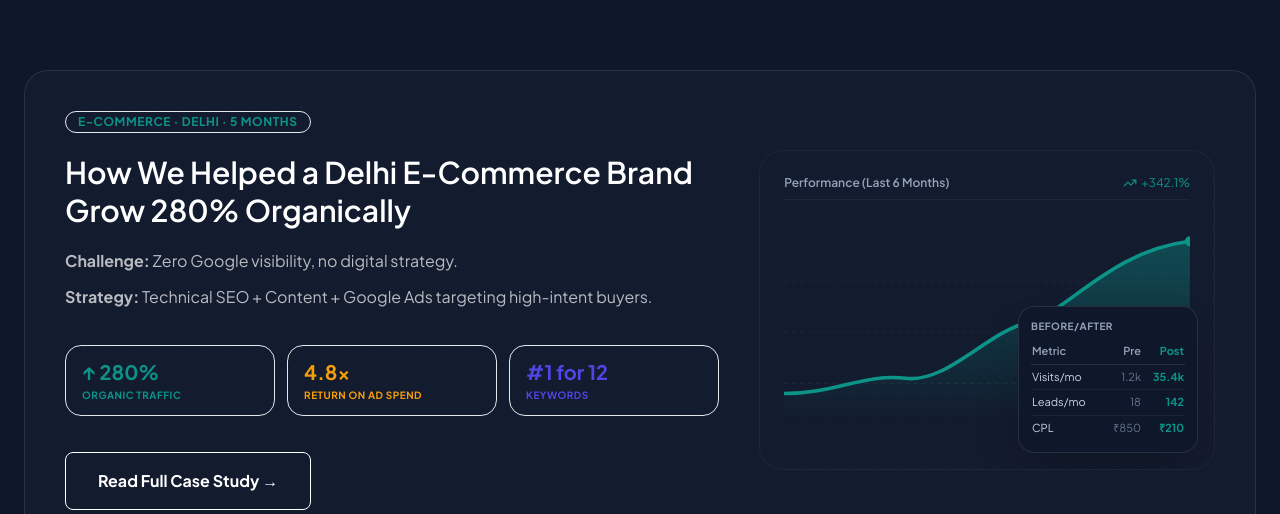
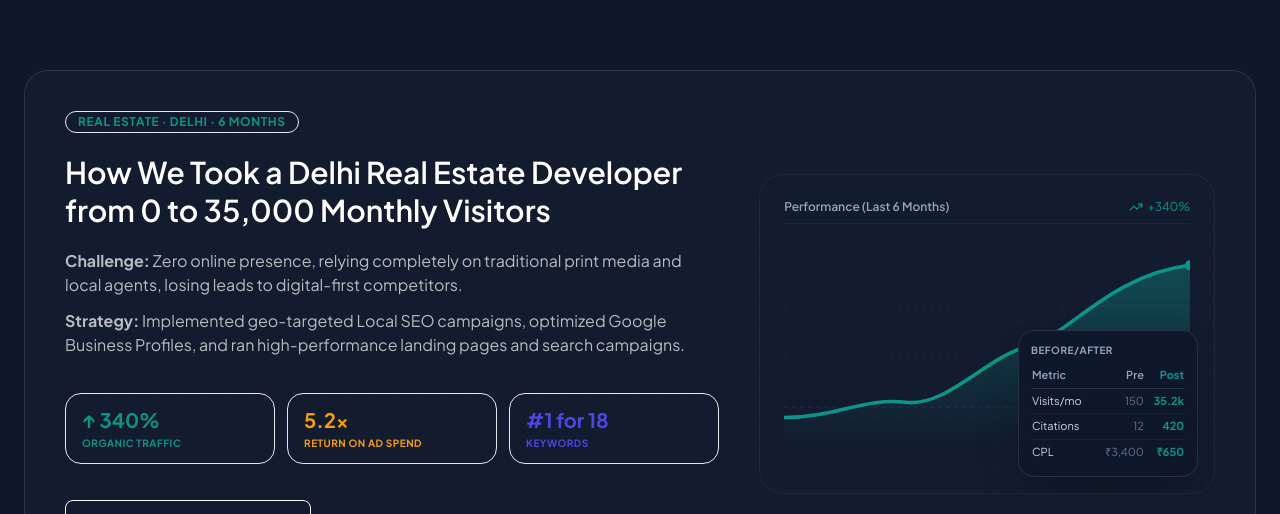
Before and after one commit to muddassir-commits/veloxis-global, a Next.js app: page / in a window 1280 px wide. Shown: the part 2731-3245 px from the top of the page. Built offline with nearby package versions, Linux system fonts and the light colour scheme; no server answers.

Commit message:
feat(case-studies): implement central data import, fix homepage card broken link, add related case studies linking ring

```diff
--- a/app/case-studies/CaseStudiesContent.tsx
+++ b/app/case-studies/CaseStudiesContent.tsx
@@ -7,79 +7,13 @@ import { Card } from '../../components/ui/Card';
 import { Button } from '../../components/ui/Button';
 import { ArrowRight, Calendar, MapPin, TrendingUp } from 'lucide-react';
 
-interface CaseStudy {
-  id: string;
-  slug: string;
-  title: string;
-  industry: string;
-  location: string;
-  duration: string;
-  challenge: string;
-  strategy: string;
-  metrics: string[];
-  image: string;
-  serviceCategory: 'SEO' | 'Google Ads' | 'Social Media';
-}
-
-const caseStudiesData: CaseStudy[] = [
-  {
-    id: "delhi-real-estate",
-    slug: "delhi-real-estate-developer",
-    title: "How We Took a Delhi Real Estate Developer from 0 to 35,000 Monthly Visitors",
-    industry: "Real Estate",
-    location: "Delhi",
-    duration: "6 Months",
-    challenge: "Zero online presence, relying completely on traditional print media and local agents, losing leads to digital-first competitors.",
-    strategy: "Implemented geo-targeted Local SEO campaigns, set up and optimized Google Business Profiles for high-priority projects, designed high-performance landing pages, and ran targeted Google Search campaigns.",
-    metrics: [
-      "+340% Organic Traffic",
-      "5.2x Return on Ad Spend (ROAS)",
-      "#1 on Google for 18 High-Intent Keywords"
-    ],
-    image: "/images/case-studies/real-estate-delhi.jpg",
-    serviceCategory: "SEO"
-  },
-  {
-    id: "noida-ecommerce",
-    slug: "noida-edtech-lead-generation",
-    title: "How Noida SkillEdge Academy Cut PPC Cost-Per-Lead by 42%",
-    industry: "EdTech",
-    location: "Noida",
-    duration: "2 Months",
-    challenge: "High cost-per-lead (CPL) on Meta Ads, flatlining organic reach, and unoptimized landing pages that bounced traffic.",
-    strategy: "Restructured Google Search Campaigns, built negative keyword lists, implemented A/B testing on landing page headlines and forms, and set up clear CRM conversion tracking pipelines.",
-    metrics: [
-      "42% Reduction in Cost-Per-Lead",
-      "2x Lead Volume in 60 Days",
-      "5.2x ROAS on Course Registrations"
-    ],
-    image: "/images/case-studies/edtech-noida.jpg",
-    serviceCategory: "Google Ads"
-  },
-  {
-    id: "lucknow-healthcare",
-    slug: "lucknow-healthcare-leads",
-    title: "Generating 500 Qualified Patient Leads in 90 Days for a Lucknow Healthcare Brand",
-    industry: "Healthcare",
-    location: "Lucknow",
-    duration: "3 Months",
-    challenge: "Low patient walk-ins across multiple local multi-specialty clinics. Low local maps visibility.",
-    strategy: "Optimized Google Business Profiles for local search packs, ran targeted hyper-local Facebook Ads, and set up a streamlined booking funnel on a mobile-responsive landing page.",
-    metrics: [
-      "500+ Qualified Patient Leads",
-      "60% Increase in Patient Footfall",
-      "100% Correct Map Rankings for 3 Locations"
-    ],
-    image: "/images/case-studies/healthcare-lucknow.jpg",
-    serviceCategory: "Social Media"
-  }
-];
+import { caseStudies } from '../../data/case-studies';
 
 export default function CaseStudiesContent() {
   const [activeFilter, setActiveFilter] = useState<string>('All');
   const filters = ['All', 'SEO', 'Google Ads', 'Social Media'];
 
-  const filteredStudies = caseStudiesData.filter(
+  const filteredStudies = caseStudies.filter(
     (study) => activeFilter === 'All' || study.serviceCategory === activeFilter
   );
 
--- a/app/case-studies/[slug]/page.tsx
+++ b/app/case-studies/[slug]/page.tsx
@@ -1,5 +1,6 @@
 import React from 'react';
 import { Metadata } from 'next';
+import Link from 'next/link';
 import { notFound } from 'next/navigation';
 import { caseStudies } from '../../../data/case-studies';
 import { constructMetadata } from '../../../lib/seo-config';
@@ -191,6 +192,46 @@ export default function SingleCaseStudyPage({ params }: Params) {
         </div>
       </section>
 
+      {/* Related Case Studies Section */}
+      <section className="bg-slate-50 py-16 border-t border-b border-slate-100 text-left">
+        <div className="max-w-container-max mx-auto px-gutter">
+          <h2 className="text-2xl font-extrabold text-slate-900 mb-8 tracking-tight">
+            Read Other Case Studies
+          </h2>
+          <div className="grid grid-cols-1 md:grid-cols-3 gap-8">
+            {caseStudies
+              .filter((s) => s.slug !== study.slug)
+              .slice(0, 3)
+              .map((other) => (
+                <Card
+                  key={other.id}
+                  hoverable={true}
+                  className="bg-white border border-slate-100 p-6 flex flex-col justify-between h-full"
+                >
+                  <div className="flex flex-col gap-3">
+                    <div className="flex gap-2">
+                      <Badge variant="teal">{other.industry}</Badge>
+                      <Badge variant="indigo">{other.location}</Badge>
+                    </div>
+                    <h3 className="font-bold text-slate-900 text-base hover:text-royal-blue transition-colors">
+                      <Link href={`/case-studies/${other.slug}`} id={`related-study-link-${other.id}`}>
+                        {other.title}
+                      </Link>
+                    </h3>
+                    <p className="text-xs text-on-surface-variant line-clamp-3 leading-relaxed">
+                      {other.challenge}
+                    </p>
+                  </div>
+                  <div className="mt-4 pt-4 border-t border-slate-100 flex items-center justify-between text-xs font-bold text-royal-blue">
+                    <span>Read Success Story</span>
+                    <span>→</span>
+                  </div>
+                </Card>
+              ))}
+          </div>
+        </div>
+      </section>
+
       <CtaBanner />
     </>
   );
--- a/components/sections/CasestudyFeature.tsx
+++ b/components/sections/CasestudyFeature.tsx
@@ -34,42 +34,42 @@ export const CasestudyFeature: React.FC = () => {
             {/* Left Column */}
             <div className="lg:col-span-7 flex flex-col items-start gap-5">
               <Badge variant="teal" className="px-3 py-1 font-bold text-xs uppercase tracking-wider bg-teal-accent/10 border border-teal-accent/20 text-teal-accent">
-                E-Commerce · Delhi · 5 Months
+                Real Estate · Delhi · 6 Months
               </Badge>
 
               <h3 className="text-2xl sm:text-headline-md font-extrabold text-white leading-tight">
-                How We Helped a Delhi E-Commerce Brand Grow 280% Organically
+                How We Took a Delhi Real Estate Developer from 0 to 35,000 Monthly Visitors
               </h3>
 
               <div className="text-body-md text-white/70 space-y-3">
                 <p>
-                  <strong>Challenge:</strong> Zero Google visibility, no digital strategy.
+                  <strong>Challenge:</strong> Zero online presence, relying completely on traditional print media and local agents, losing leads to digital-first competitors.
                 </p>
                 <p>
-                  <strong>Strategy:</strong> Technical SEO + Content + Google Ads targeting high-intent buyers.
+                  <strong>Strategy:</strong> Implemented geo-targeted Local SEO campaigns, optimized Google Business Profiles, and ran high-performance landing pages and search campaigns.
                 </p>
               </div>
 
               {/* Metric Chips — CSS stagger */}
               <div className="grid grid-cols-1 sm:grid-cols-3 gap-3 w-full my-4 stagger-reveal">
                 <div className="bg-teal-accent/20 border border-teal-accent/30 rounded-lg px-4 py-3 flex flex-col items-start">
-                  <span className="text-xl font-bold text-teal-accent">↑ 280%</span>
+                  <span className="text-xl font-bold text-teal-accent">↑ 340%</span>
                   <span className="text-[10px] font-bold text-teal-accent uppercase tracking-wider mt-0.5">Organic Traffic</span>
                 </div>
 
                 <div className="bg-sunset-orange/20 border border-sunset-orange/30 rounded-lg px-4 py-3 flex flex-col items-start">
-                  <span className="text-xl font-bold text-sunset-orange">4.8x</span>
+                  <span className="text-xl font-bold text-sunset-orange">5.2x</span>
                   <span className="text-[10px] font-bold text-sunset-orange uppercase tracking-wider mt-0.5">Return on Ad Spend</span>
                 </div>
 
                 <div className="bg-indigo-accent/20 border border-indigo-accent/30 rounded-lg px-4 py-3 flex flex-col items-start">
-                  <span className="text-xl font-bold text-indigo-accent">#1 for 12</span>
+                  <span className="text-xl font-bold text-indigo-accent">#1 for 18</span>
                   <span className="text-[10px] font-bold text-indigo-accent uppercase tracking-wider mt-0.5">Keywords</span>
                 </div>
               </div>
 
               <Button
-                href="/case-studies/delhi-ecommerce-brand"
+                href="/case-studies/delhi-real-estate-developer"
                 variant="outline"
                 className="border-white text-white hover:bg-white/10 hover:text-white"
               >
@@ -84,7 +84,7 @@ export const CasestudyFeature: React.FC = () => {
                   <span className="font-semibold">Performance (Last 6 Months)</span>
                   <span className="text-teal-accent flex items-center gap-1">
                     <TrendingUp className="w-3.5 h-3.5" aria-hidden="true" />
-                    +342.1%
+                    +340%
                   </span>
                 </div>
 
@@ -134,18 +134,18 @@ export const CasestudyFeature: React.FC = () => {
                   <tbody>
                     <tr className="border-b border-white/5">
                       <td className="py-1 text-slate-300">Visits/mo</td>
-                      <td className="py-1 text-right text-slate-500">1.2k</td>
-                      <td className="py-1 text-right font-bold text-teal-accent">35.4k</td>
+                      <td className="py-1 text-right text-slate-500">150</td>
+                      <td className="py-1 text-right font-bold text-teal-accent">35.2k</td>
                     </tr>
                     <tr className="border-b border-white/5">
-                      <td className="py-1 text-slate-300">Leads/mo</td>
-                      <td className="py-1 text-right text-slate-500">18</td>
-                      <td className="py-1 text-right font-bold text-teal-accent">142</td>
+                      <td className="py-1 text-slate-300">Citations</td>
+                      <td className="py-1 text-right text-slate-500">12</td>
+                      <td className="py-1 text-right font-bold text-teal-accent">420</td>
                     </tr>
                     <tr>
                       <td className="py-1 text-slate-300">CPL</td>
-                      <td className="py-1 text-right text-slate-500">₹850</td>
-                      <td className="py-1 text-right font-bold text-teal-accent">₹210</td>
+                      <td className="py-1 text-right text-slate-500">₹3,400</td>
+                      <td className="py-1 text-right font-bold text-teal-accent">₹650</td>
                     </tr>
                   </tbody>
                 </table>
--- a/data/case-studies.ts
+++ b/data/case-studies.ts
@@ -27,6 +27,7 @@ export interface CaseStudy {
   metaDescription: string;
   sections: CaseStudySection[];
   dataComparison: CaseStudyMetricTable[];
+  serviceCategory: 'SEO' | 'Google Ads' | 'Social Media';
 }
 
 export const caseStudies: CaseStudy[] = [
@@ -47,6 +48,7 @@ export const caseStudies: CaseStudy[] = [
     image: "/images/case-studies/real-estate-delhi.jpg",
     metaTitle: "Delhi Real Estate Developer SEO Case Study | Veloxis Global",
     metaDescription: "Discover how we generated +340% organic traffic for a Delhi real estate developer. Read the full case study to scale your online property sales today.",
+    serviceCategory: "SEO",
     dataComparison: [
       { metricName: "Monthly Organic Visitors", beforeValue: "150", afterValue: "35,200", improvementPercentage: "+23,366%" },
       { metricName: "Google Map Citations / Month", beforeValue: "12", afterValue: "420", improvementPercentage: "+3,400%" },
@@ -123,6 +125,7 @@ export const caseStudies: CaseStudy[] = [
     image: "/images/case-studies/edtech-noida.jpg",
     metaTitle: "Noida EdTech PPC Lead Generation Case Study | Veloxis",
     metaDescription: "How we cut EdTech cost-per-lead by 42% for a Noida academy. Explore our paid ads strategy and landing page A/B testing to scale your conversions.",
+    serviceCategory: "Google Ads",
     dataComparison: [
       { metricName: "Average Cost-Per-Lead (CPL)", beforeValue: "₹450", afterValue: "₹260", improvementPercentage: "-42.2%" },
       { metricName: "Monthly Course Enquiries", beforeValue: "180", afterValue: "390", improvementPercentage: "+116%" },
@@ -199,6 +202,7 @@ export const caseStudies: CaseStudy[] = [
     image: "/images/case-studies/healthcare-lucknow.jpg",
     metaTitle: "Lucknow Healthcare Lead Generation | Veloxis Global",
     metaDescription: "Learn how we generated 500 patient leads in 90 days for a Lucknow clinic. Read our local SEO map pack blueprint to drive your clinic bookings now.",
+    serviceCategory: "Social Media",
     dataComparison: [
       { metricName: "Monthly Patient Inquiries", beforeValue: "45", afterValue: "185", improvementPercentage: "+311%" },
       { metricName: "Hazratganj Map Pack Position", beforeValue: "#14", afterValue: "#2", improvementPercentage: "+85%" },
@@ -275,6 +279,7 @@ export const caseStudies: CaseStudy[] = [
     image: "/images/case-studies/manufacturing-kanpur.jpg",
     metaTitle: "Kanpur B2B Manufacturing SEO Case Study | Veloxis Global",
     metaDescription: "Discover how we scaled B2B lead generation by 220% for a Kanpur fabric manufacturer. Read the strategy guide to grow your wholesale sales online.",
+    serviceCategory: "SEO",
     dataComparison: [
       { metricName: "Monthly B2B Wholesale Leads", beforeValue: "18", afterValue: "58", improvementPercentage: "+222%" },
       { metricName: "Average Organic Rankings (B2B terms)", beforeValue: "Page 4", afterValue: "#3 on Page 1", improvementPercentage: "+91%" },
```
